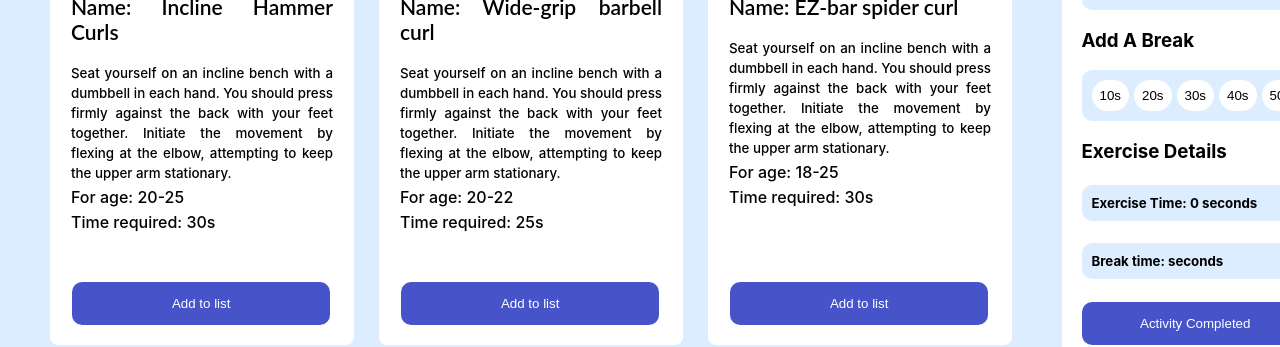
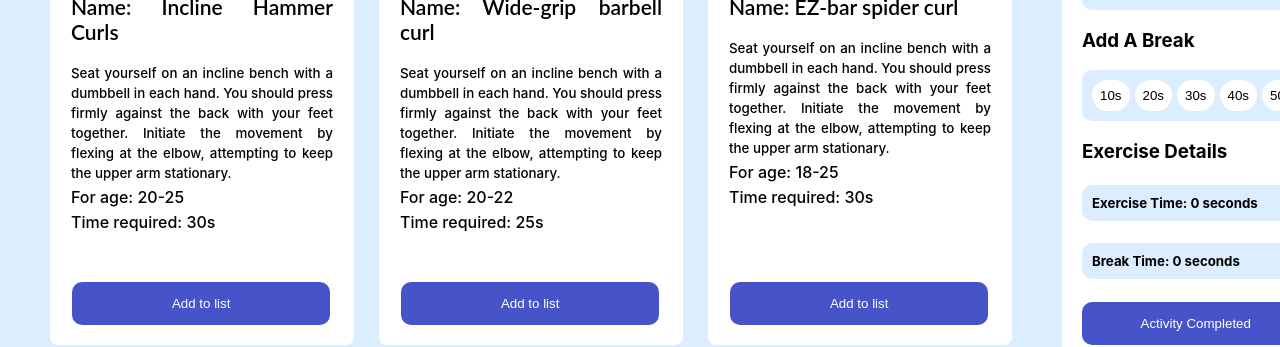
Before and after one commit to RahadBinAlIslam/Ultra-Active-Club, a React (Create React App) app: page / in a window 1280 px wide. Shown: the part 308-655 px from the top of the page. Built offline with nearby package versions, Linux system fonts and the light colour scheme.

Commit message:
fixed timer orientation

```diff
--- /dev/null
+++ b/public/interval.json
@@ -0,0 +1,22 @@
+[
+    {
+        "id": 1,
+        "time": 10
+    },
+    {
+        "id": 2,
+        "time": 20
+    },
+    {
+        "id": 3,
+        "time": 30
+    },
+    {
+        "id": 4,
+        "time": 40
+    },
+    {
+        "id": 5,
+        "time": 50
+    }
+]
--- a/src/components/Dashboard/Dashboard.css
+++ b/src/components/Dashboard/Dashboard.css
@@ -35,6 +35,21 @@
   color: gray;
 }
 
+.circle {
+  background-color: white;
+  border: none;
+  padding: 8px;
+  border-radius: 100px;
+}
+
+.circle:hover {
+  background-color: beige;
+}
+
+.circle:focus {
+  background-color: #4754c9;
+}
+
 .timer {
   display: grid;
   grid-template-columns: repeat(5, 1fr);
@@ -42,17 +57,6 @@
   background-color: #dbedff;
   padding: 10px;
   border-radius: 10px;
-}
-
-.circle {
-  background-color: white;
-  border: none;
-  padding: 8px;
-  border-radius: 100px;
-}
-
-.circle:focus {
-  background-color: #4754c9;
 }
 
 .spacing {
--- a/src/components/Dashboard/Dashboard.js
+++ b/src/components/Dashboard/Dashboard.js
@@ -1,16 +1,25 @@
-import React from "react";
+import { React, useState, useEffect } from "react";
 import user from "./../../images/user.jpg";
 import { ToastContainer, toast } from "react-toastify";
 import "react-toastify/dist/ReactToastify.css";
 import "./Dashboard.css";
+import Interval from "../Interval/Interval";
 
 const notify = () => toast("Successfully Completed Today's Exercise!");
 
 const Dashboard = ({ dashboard }) => {
+  const [intervals, setIntervals] = useState([]);
   let time = 0;
   for (const exercise of dashboard) {
     time = time + exercise.time;
   }
+
+  useEffect(() => {
+    fetch("interval.json")
+      .then((res) => res.json())
+      .then((data) => setIntervals(data));
+  }, []);
+
   return (
     <div className="dashboard">
       <div className="user">
@@ -39,15 +48,13 @@ const Dashboard = ({ dashboard }) => {
       </div>
       <h3>Add A Break</h3>
       <div className="timer">
-        <button className="circle">10s</button>
-        <button className="circle">20s</button>
-        <button className="circle">30s</button>
-        <button className="circle">40s</button>
-        <button className="circle">50s</button>
+        {intervals.map((interval) => (
+          <Interval key={interval.id} interval={interval}></Interval>
+        ))}
       </div>
       <h3>Exercise Details</h3>
       <h5 className="spacing">Exercise Time: {time} seconds</h5>
-      <h5 className="spacing">Break time: seconds</h5>
+      <h5 className="spacing">Break Time: {time} seconds</h5>
       <button className="completion" onClick={notify}>
         <p>Activity Completed</p>
       </button>
--- a/src/components/GYM/Gym.css
+++ b/src/components/GYM/Gym.css
@@ -33,7 +33,7 @@
 
 @media screen and (max-width: 1100px) {
   .exercise-container {
-    grid-row: repeat(2fr, 1);
+    grid-row: repeat(3fr, 1);
   }
 }
 
--- a/src/components/GYM/Gym.js
+++ b/src/components/GYM/Gym.js
@@ -21,13 +21,11 @@ const Gym = () => {
 
   return (
     <div>
-      <div>
-        <div className="intro">
-          <img src={logo} alt="" />
-          <h2>Masud Fitness Empire</h2>
-        </div>
-        <h3 className="subtitle">Select today's exercise</h3>
+      <div className="intro">
+        <img src={logo} alt="" />
+        <h2>Masud Fitness Empire</h2>
       </div>
+      <h3 className="subtitle">Select today's exercise</h3>
       <div className="gym-container">
         <div className="exercise-container">
           {exercises.map((exercise) => (
--- /dev/null
+++ b/src/components/Interval/Interval.js
@@ -0,0 +1,13 @@
+import React from "react";
+import "./Interval.css";
+
+const Interval = ({ interval }) => {
+  const { time } = interval;
+  return (
+    <div>
+      <button className="circle">{time}s</button>
+    </div>
+  );
+};
+
+export default Interval;
```
Also changed, not shown: src/components/Interval/Interval.css (added).
